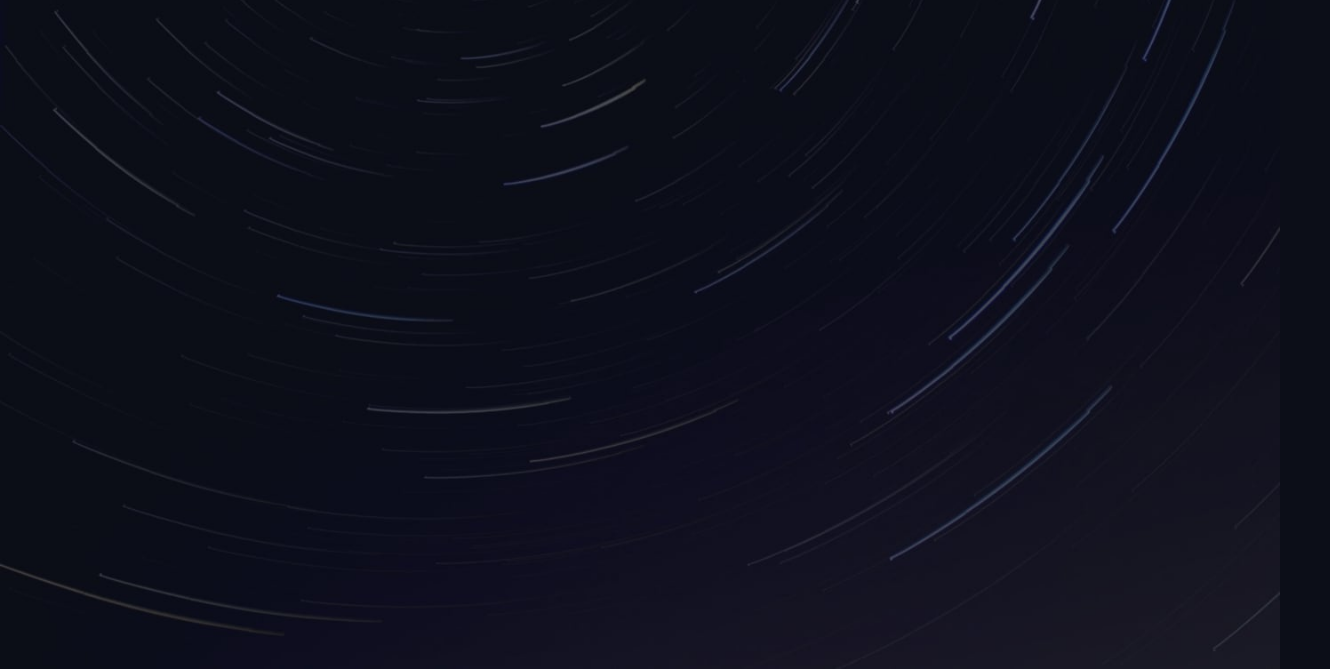
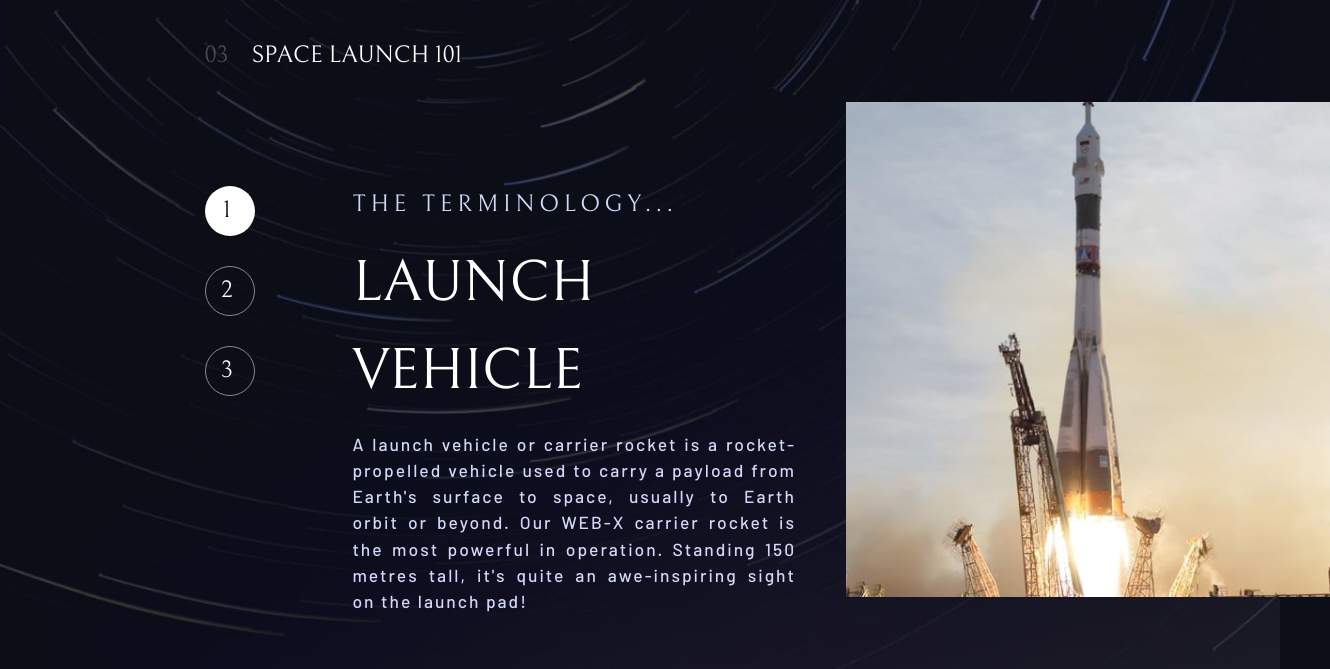
Before and after one commit to nrwebdev00/space-tourism, a React app: page /technology in a window 1280 px wide. Shown: the part 131-800 px from the top of the page, 1330 px wide, since content can reach past the window. Built offline with nearby package versions, Linux system fonts and the light colour scheme.

Commit message:
fisnhed desktop tech

```diff
--- a/src/Pages/Technology.js
+++ b/src/Pages/Technology.js
@@ -6,9 +6,16 @@ import backgroundDesktop from '../Img/technology/background-technology-desktop.j
 import backgroundTablet from '../Img/technology/background-technology-tablet.jpg';
 import backgroundMobile from '../Img/technology/background-technology-mobile.jpg';
 
+import data from '../Data/data';
+
+import spaceport from '../Img/technology/image-spaceport-portrait.jpg';
+import capsule from '../Img/technology/image-space-capsule-portrait.jpg';
+import launch from '../Img/technology/image-launch-vehicle-portrait.jpg';
+
 export default function Technology() {
 
   const [windowWidth, setWindowWidth] = useState(window.innerWidth)
+  const [tech, setTech] = useState('Launch')
 
   useEffect(() =>{
     const handleWindowResize = () =>{
@@ -21,6 +28,41 @@ export default function Technology() {
     }
   }, []);
 
+  const techImage = () =>{
+    if(tech === 'Launch'){
+      return launch
+    }
+    if(tech === 'Capsule'){
+      return capsule
+    }
+    if(tech === 'Spaceport'){
+      return spaceport
+    }
+  }
+
+  const techTitle = () =>{
+    if(tech === 'Launch'){
+      return data.technology[0].name;
+    }
+    if(tech === 'Spaceport'){
+      return data.technology[1].name;
+    }
+    if(tech === 'Capsule'){
+      return data.technology[2].name;
+    }
+  }
+
+  const techText = () =>{
+    if(tech === 'Launch'){
+      return data.technology[0].description;
+    }
+    if(tech === 'Spaceport'){
+      return data.technology[1].description;
+    }
+    if(tech === 'Capsule'){
+      return data.technology[2].description
+    }
+  }
 
   const responsiveBackgroundImage = () =>{
     if(windowWidth > 1028){
@@ -41,6 +83,47 @@ export default function Technology() {
       style={{ backgroundImage: `url(${responsiveBackgroundImage()})`}}
     >
       <Header active='Technology' />
+      <main className="tech">
+        <div className="tech__title subheading-1"><span className="darken-text padding-right-4">03  </span> Space Launch 101</div>
+        <div className="wrapper padding-top-6">
+          <section className="left padding-top-10">
+            <div className="left-inner">
+              <div
+                className={`number heading-5 ${tech === 'Launch' ? 'number-active':''}`}
+                onClick={(() => setTech('Launch'))}
+                >
+                  1
+                </div>
+              <div
+                className={`number heading-5 ${tech === 'Spaceport' ? 'number-active' : ''}`}
+                onClick={(() => setTech('Spaceport'))}
+                >
+                  2
+                </div>
+              <div
+                className={`number heading-5 ${tech === 'Capsule' ? 'number-active' : ''}`}
+                onClick={(() => setTech('Capsule'))}
+                >
+                  3
+                </div>
+            </div>
+            <div className="right-inner">
+              <div className="right-inner__title heading-5 padding-bottom-4">
+                The Terminology...
+              </div>
+              <div className="right-inner__name heading-3 padding-bottom-4">
+                {techTitle()}
+              </div>
+              <div className="right-inner__text body-text">
+                {techText()}
+              </div>
+            </div>
+          </section>
+          <section className="right">
+            <img src={techImage()} alt="" />
+          </section>
+        </div>
+      </main>
     </div>
   )
 }
--- a/src/Scss/Pages/_technology.scss
+++ b/src/Scss/Pages/_technology.scss
@@ -4,3 +4,46 @@
     background-size: cover;
     background-repeat: no-repeat;
 }
+
+.tech{
+    padding: 2.2rem 0 0 16.7rem;
+
+    .wrapper{
+
+        display: grid;
+        grid-template-columns: 55% 45%;
+        gap: 5rem;
+        .left{
+            width: 100%;
+            display: grid;
+            grid-template-columns: 1fr 3fr;
+
+            .left-inner{
+                display: flex;
+                flex-direction: column;
+                justify-content: flex-start;
+                align-items: flex-start;
+
+                .number{
+                    width: 5rem;
+                    height: 5rem;
+                    text-align: center;
+                    border-radius: 100%;
+                    border: 1px solid rgba(255,255,255,.5);
+                    margin-bottom: 3rem;
+                    padding-top: .5rem;
+                    color: var(--clr--white);
+                    cursor: pointer;
+                }
+                .number-active{
+                    background-color: var(--clr--white);
+                    color: var(--clr--black) !important;
+                }
+            }
+            .right-inner{
+                width: 100%;
+            }
+        }
+
+    }
+}
--- a/src/Scss/utlis/_helpers.scss
+++ b/src/Scss/utlis/_helpers.scss
@@ -11,7 +11,7 @@
     color: var(--clr-primary);
 }
 .font-color-white{
-    color: var(--clr--white);
+    color: var(--clr--white) !important;
 }
 .font-color-black{
     color: var(--clr--black) !important;
```
